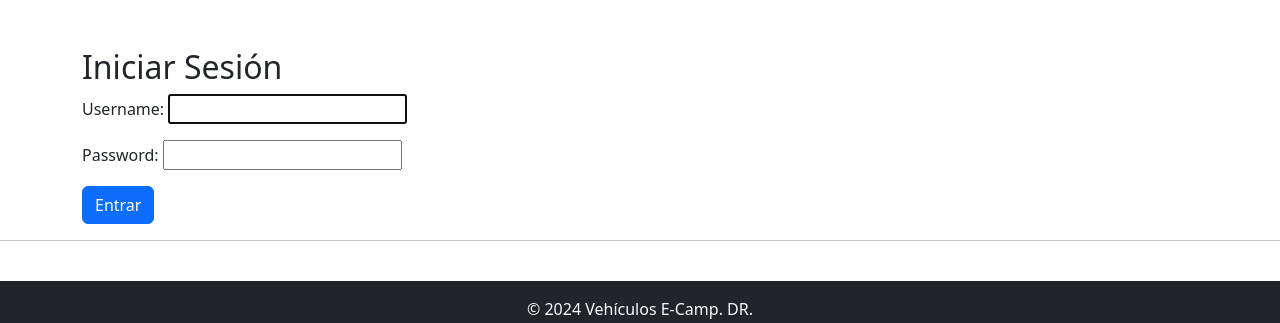
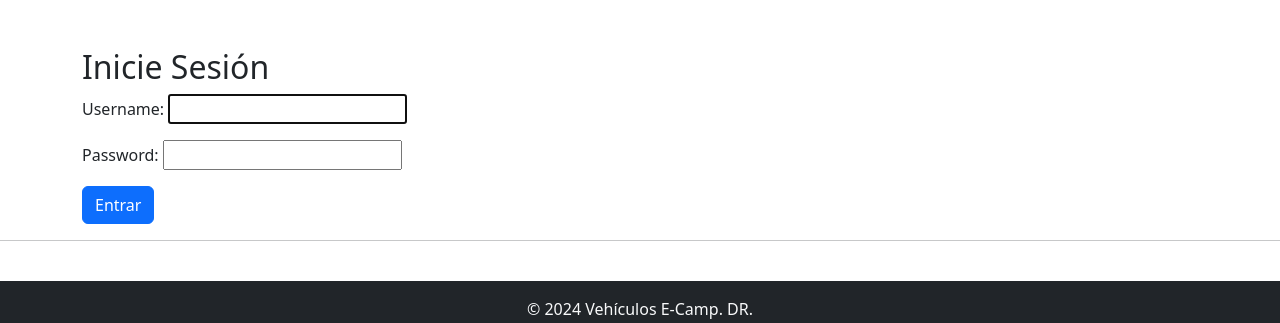
Before and after one commit to merojasr/mod_06, a Django app: page /users/login/ in a window 1280 px wide. Shown: the part 56-379 px from the top of the page. Run offline with Django 5.2, Linux system fonts and the light colour scheme.

Commit message:
Update login.html

```diff
--- a/ProyectoVehiculosDjango/templates/auth/login.html
+++ b/ProyectoVehiculosDjango/templates/auth/login.html
@@ -4,7 +4,7 @@
 
 {% block content %}
 <div class="container mt-5">
-    <h2>Iniciar Sesión</h2>
+    <h2>Inicie Sesión</h2>
     <form method="post">
         {% csrf_token %}
         {{ form.as_p }}
```
